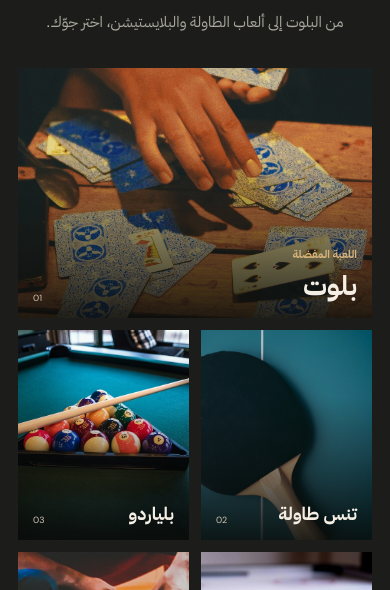
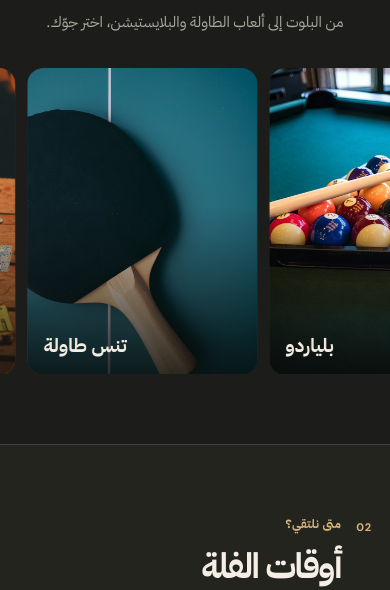
Before and after one commit to AbdullahAlhulays/Thigah-cave, a React (Vite) app: page / in a window 390 px wide. Shown: the part 851-1441 px from the top of the page. Built offline with nearby package versions, Linux system fonts and the light colour scheme.

Commit message:
Turn games gallery into continuous carousel

```diff
--- a/src/App.css
+++ b/src/App.css
@@ -63,19 +63,15 @@ a:focus-visible, button:focus-visible { outline: 2px solid var(--accent); outlin
 .section-heading .eyebrow { margin-bottom: 13px; }
 .section-heading h2 { margin: 0; font-size: clamp(35px, 4vw, 54px); line-height: 1.22; letter-spacing: -.045em; font-weight: 700; }
 .section-intro { max-width: 570px; margin: 16px 0 0; color: var(--muted); font-size: 15px; line-height: 1.8; }
-.games-grid { display: grid; grid-template-columns: repeat(6, 1fr); gap: 18px; margin-top: 47px; }
-.game-card { position: relative; grid-column: span 2; height: 278px; overflow: hidden; background: #302c26; isolation: isolate; }
-.game-card--featured { grid-column: span 4; }
-.game-card--last { grid-column: span 3; }
+.games-marquee { margin-top: 47px; overflow: hidden; direction: ltr; }
+.games-track { display: flex; width: max-content; animation: games-scroll 48s linear infinite; will-change: transform; }
+.games-list { display: flex; flex: none; gap: 18px; margin: 0; padding: 0 18px 0 0; list-style: none; }
+.game-card { position: relative; flex: none; width: clamp(230px, 24vw, 320px); aspect-ratio: 3 / 4; overflow: hidden; background: #302c26; border-radius: 16px; isolation: isolate; }
 .game-card img, .game-card__shade { position: absolute; inset: 0; width: 100%; height: 100%; }
-.game-card img { object-fit: cover; transition: transform .45s; }
-.game-card:hover img { transform: scale(1.035); }
-.game-card__shade { background: linear-gradient(0deg, rgba(10,12,10,.88), rgba(10,12,10,.02) 68%); }
-.game-card__content { position: absolute; inset-inline: 25px; bottom: 22px; display: flex; align-items: end; justify-content: space-between; gap: 12px; }
-.game-card h3 { margin: 0; font-size: 24px; line-height: 1.3; font-weight: 700; }
-.game-card--featured h3 { font-size: 34px; }
-.game-card__tag { position: absolute; bottom: 51px; inset-inline-start: 0; color: var(--accent); font-size: 11px; font-weight: 700; }
-.game-card__number { color: #d3c6b5; font-family: 'DM Sans', sans-serif; font-size: 11px; }
+.game-card img { object-fit: cover; }
+.game-card__shade { background: linear-gradient(0deg, rgba(10,12,10,.82), rgba(10,12,10,0) 55%); }
+.game-card h3 { position: absolute; inset-inline: 22px; bottom: 22px; margin: 0; font-size: 23px; line-height: 1.3; font-weight: 700; }
+@keyframes games-scroll { to { transform: translate3d(-50%, 0, 0); } }
 
 .hours-section { padding: 110px 0; background: #24241f; border-block: 1px solid var(--line); }
 .hours-layout { display: grid; grid-template-columns: .82fr 1.18fr; gap: 100px; }
@@ -146,7 +142,6 @@ a:focus-visible, button:focus-visible { outline: 2px solid var(--accent); outlin
   .hero { height: 590px; min-height: 0; }
   .hero__bottom { padding-inline: 30px; }
   .games-section, .hours-section, .events-section, .contact-section { padding-block: 80px; }
-  .game-card { height: 245px; }
   .hours-layout, .contact-layout, .event-layout { grid-template-columns: 1fr; gap: 42px; }
   .event-art { max-width: 620px; width: 100%; }
   .footer-main { gap: 36px; }
@@ -174,14 +169,10 @@ a:focus-visible, button:focus-visible { outline: 2px solid var(--accent); outlin
   .games-section, .hours-section, .events-section, .contact-section { padding-block: 70px; }
   .section-heading { gap: 15px; }
   .section-heading h2 { font-size: 35px; }
-  .games-grid { grid-template-columns: 1fr 1fr; gap: 12px; margin-top: 32px; }
-  .game-card, .game-card--featured, .game-card--last { grid-column: span 1; height: 210px; }
-  .game-card--featured { grid-column: span 2; height: 250px; }
-  .game-card__content { inset-inline: 15px; bottom: 14px; }
-  .game-card h3 { font-size: 18px; }
-  .game-card--featured h3 { font-size: 27px; }
-  .game-card__tag { bottom: 41px; }
-  .game-card__number { font-size: 9px; }
+  .games-marquee { margin-top: 32px; }
+  .games-list { gap: 12px; padding-inline-end: 12px; }
+  .game-card { width: clamp(190px, 59vw, 260px); }
+  .game-card h3 { inset-inline: 16px; bottom: 16px; font-size: 19px; }
   .hours-row { min-height: 59px; padding-inline: 10px; font-size: 13px; }
   .hours-row--muted { font-size: 12px; }
   .event-description { font-size: 15px; margin-top: 20px; }
--- a/src/App.jsx
+++ b/src/App.jsx
@@ -38,12 +38,12 @@ function SectionHeading({ number, kicker, title, text, id }) {
   return <div className="section-heading"><span className="section-number" aria-hidden="true">{number}</span><div><p className="eyebrow">{kicker}</p><h2 id={id}>{title}</h2>{text && <p className="section-intro">{text}</p>}</div></div>
 }
 
-function GameCard({ game, language, t, index }) {
-  return <article className={`game-card ${game.featured ? 'game-card--featured' : ''} ${index > 4 ? 'game-card--last' : ''}`}>
-    <img src={game.image} alt={game.alt[language]} loading="lazy" decoding="async" />
+function GameCard({ game, language }) {
+  return <li className="game-card" dir={language === 'ar' ? 'rtl' : 'ltr'}>
+    <img src={game.image} alt={game.alt[language]} decoding="async" />
     <div className="game-card__shade" />
-    <div className="game-card__content">{game.featured && <span className="game-card__tag">{t.featured}</span>}<h3>{game.name[language]}</h3><span className="game-card__number" aria-hidden="true">0{index + 1}</span></div>
-  </article>
+    <h3>{game.name[language]}</h3>
+  </li>
 }
 
 function ContactActions({ kind, t }) {
@@ -110,10 +110,15 @@ function Home({ language, t }) {
       <div className="hero__bottom"><span>{t.heroBottom}</span><span>01 / 04</span></div>
     </section>
 
-    <section className="section games-section" id="games" aria-labelledby="games-title"><div className="shell">
-      <SectionHeading number="01" kicker={t.gamesKicker} title={t.gamesTitle} text={t.gamesIntro} id="games-title" />
-      <div className="games-grid">{games.map((game, index) => <GameCard key={game.key} game={game} language={language} t={t} index={index} />)}</div>
-    </div></section>
+    <section className="section games-section" id="games" aria-labelledby="games-title">
+      <div className="shell"><SectionHeading number="01" kicker={t.gamesKicker} title={t.gamesTitle} text={t.gamesIntro} id="games-title" /></div>
+      <div className="games-marquee">
+        <div className="games-track">
+          <ul className="games-list">{games.map((game) => <GameCard key={game.key} game={game} language={language} />)}</ul>
+          <ul className="games-list" aria-hidden="true">{games.map((game) => <GameCard key={game.key} game={game} language={language} />)}</ul>
+        </div>
+      </div>
+    </section>
 
     <section className="section hours-section" id="hours" aria-labelledby="hours-title"><div className="shell hours-layout"><div><SectionHeading number="02" kicker={t.hoursKicker} title={t.hoursTitle} text={t.hoursIntro} id="hours-title" /></div>
       <div className="hours-table" role="table" aria-label={t.hoursTitle}>{hours.map((item) => <div className={`hours-row ${item.allDay ? 'hours-row--highlight' : ''} ${item.closed ? 'hours-row--muted' : ''}`} role="row" key={item.day}><span role="cell">{t.days[item.day]}</span><strong role="cell">{item.allDay ? t.allDay : item.closed ? t.closed : t.standardHours}</strong></div>)}</div>
```
